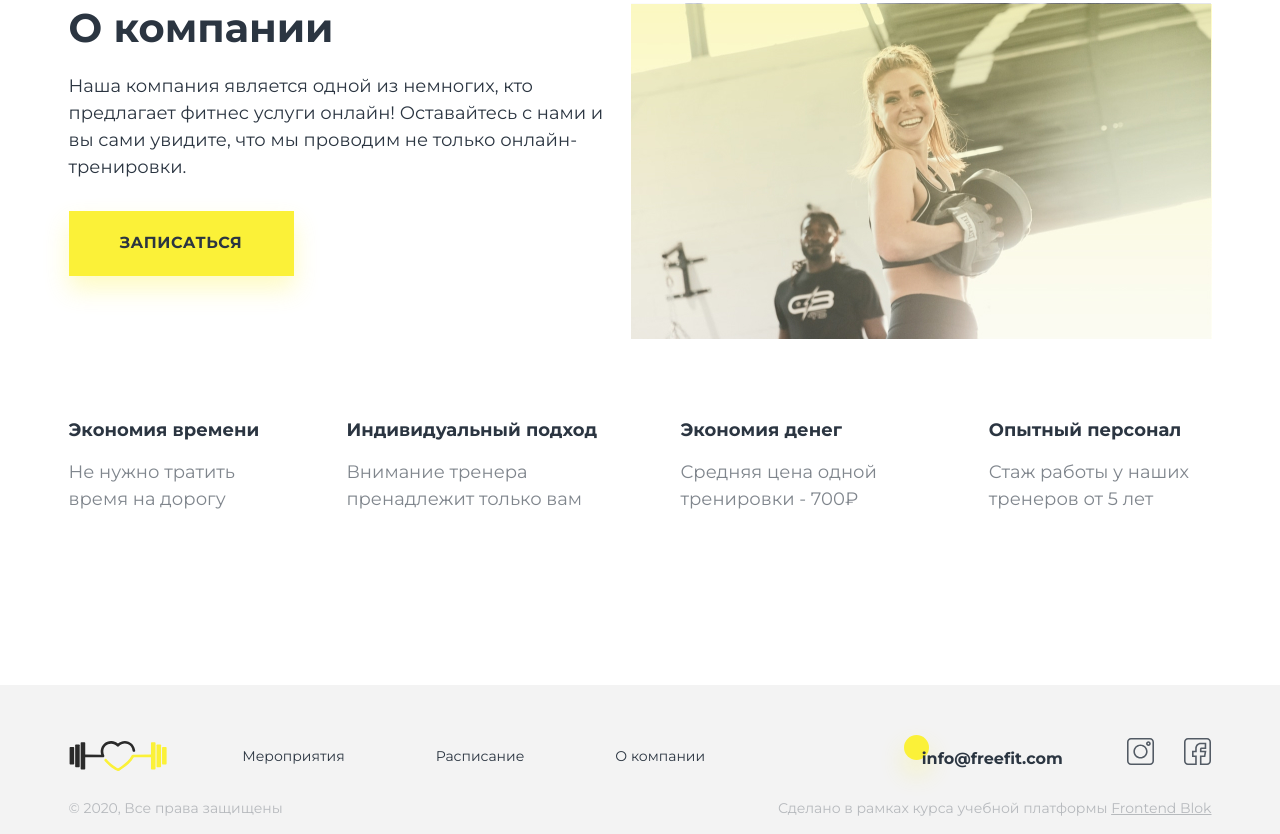
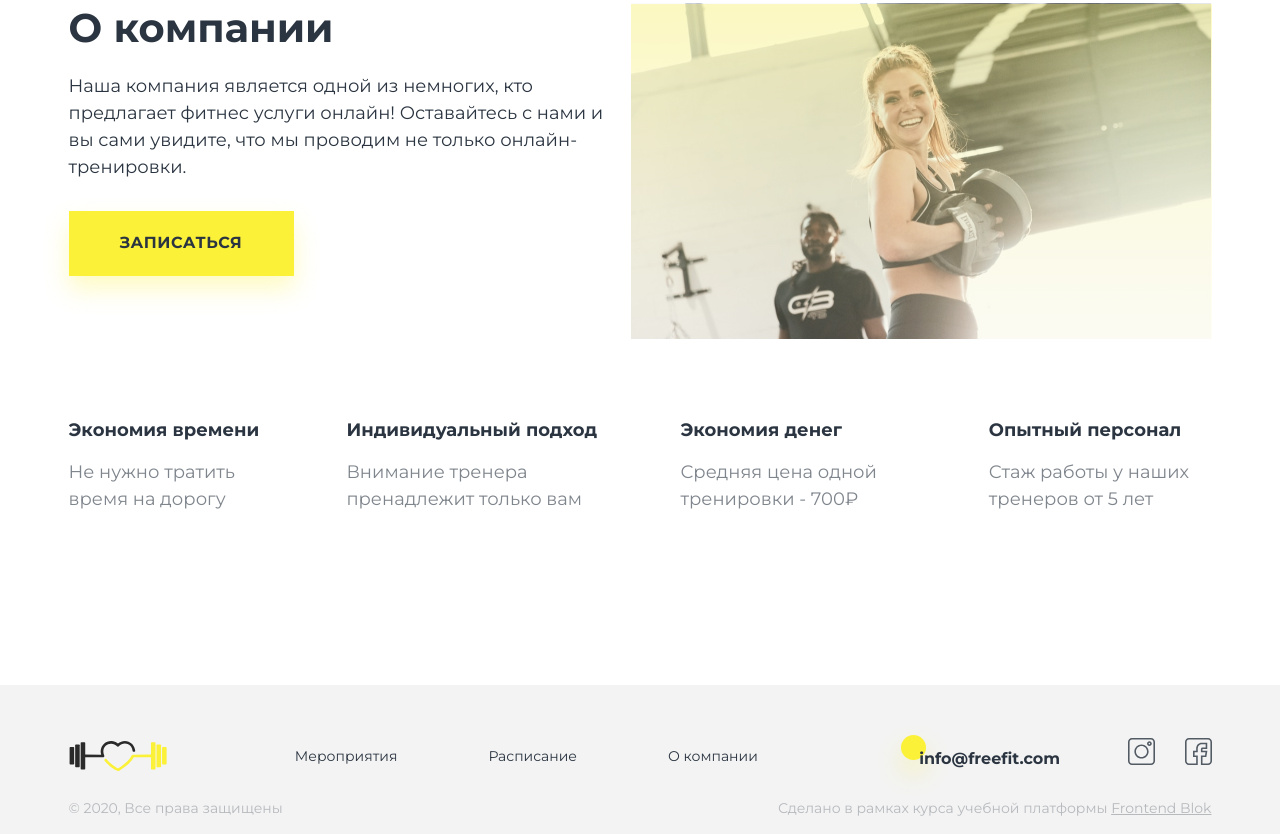
Before and after one commit to alex-vasyuchenko/training, a plain HTML site: page index.html in a window 1280 px wide. Shown: the part 3476-4310 px from the top of the page. Drawn offline with Linux system fonts and the light colour scheme.

Commit message:
footer fixed

```diff
--- a/css/style.css
+++ b/css/style.css
@@ -589,6 +589,7 @@ footer {
 
 .footer-menu .menu {
     margin-left: 67px;
+    margin-right: 100px;
 }
 
 .footer-menu .menu li {
@@ -606,7 +607,6 @@ footer {
 }
 
 .contacts {
-    margin-left: 208px;
     position: relative;
 }
 
@@ -625,7 +625,7 @@ footer .social {
 }
 
 footer .social ul {
-    width: 140px;
+    width: 90px;
     justify-content: flex-end;
 }
 
```
